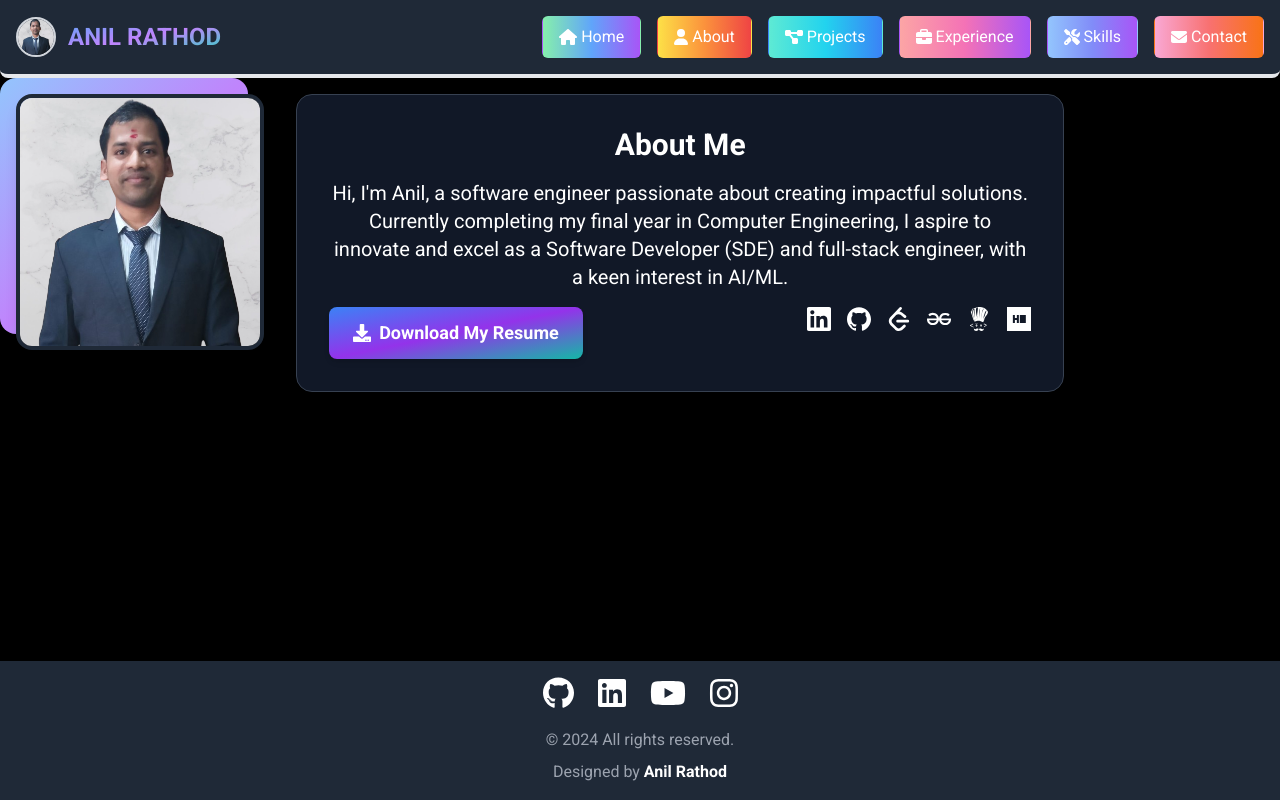
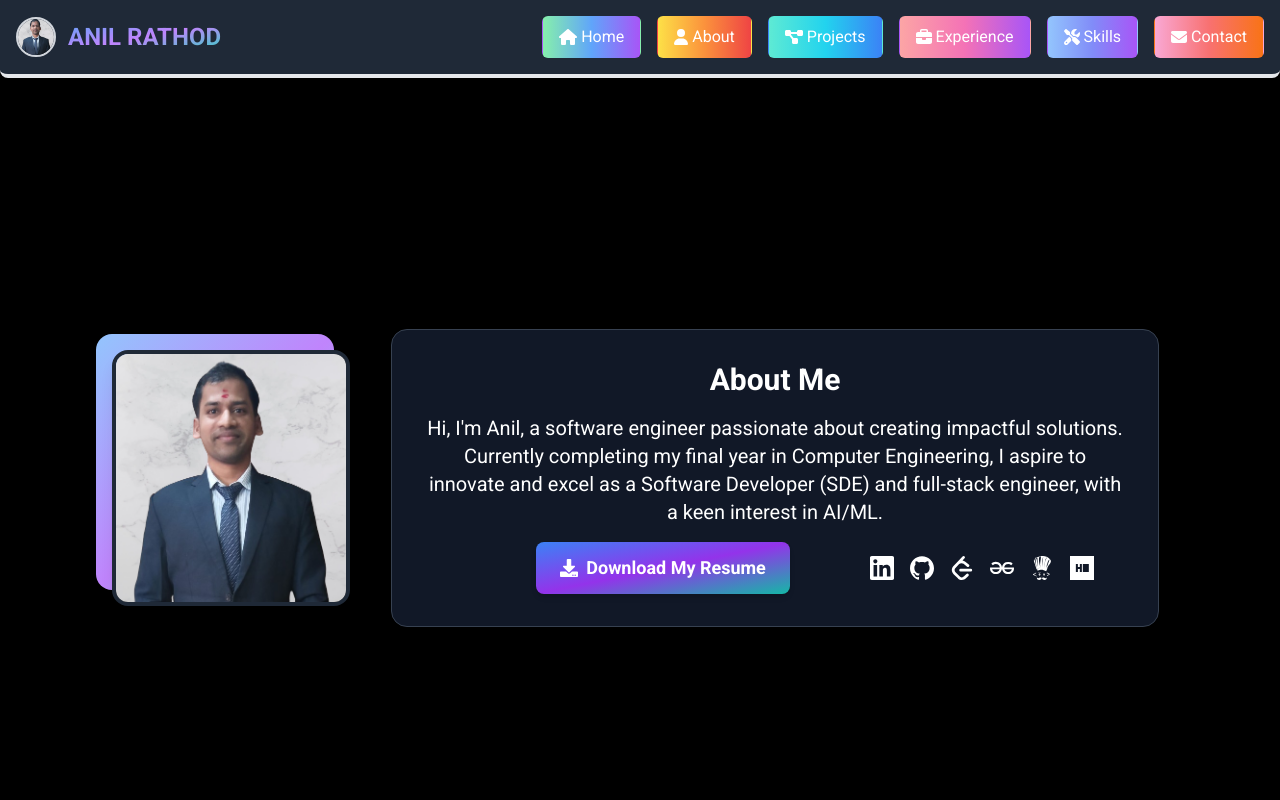
Before and after one commit to RathodAnilT/Portfolio_New, a React (Vite) app: page /about in a window 1280 px wide. Shown: the top 800 px of the page. Built offline with nearby package versions, Linux system fonts and the light colour scheme; the HTML template or start-up script is replaced by a standard one.

Commit message:
Adjusted resume button position to avoid overlap with profile icons

```diff
--- a/src/Pages/About.jsx
+++ b/src/Pages/About.jsx
@@ -4,27 +4,27 @@ import { SiGeeksforgeeks, SiGithub, SiHackerrank, SiLeetcode, SiLinkedin, SiCode
 
 const About = () => {
   return (
-    <section className="container mx-auto p-4 font-sans">
-      <div className="flex flex-col md:flex-row items-center md:items-start">
-        <div className="relative mb-8 md:mb-0 md:mr-8"> {/* Adjust spacing here */}
+    <section className="container mx-auto p-4 font-sans flex justify-center items-center min-h-screen">
+      <div className="flex flex-col md:flex-row items-center">
+        <div className="relative mb-8 md:mb-0 md:mr-8">
           <div className="absolute inset-0 bg-gradient-to-br from-blue-300 via-purple-400 to-teal-300 rounded-2xl shadow-xl transform -translate-x-4 -translate-y-4"></div>
           <div className="relative z-10">
             <img
-              src="/profile/Anil2-image.png" // Updated path
+              src="/profile/Anil2-image.png"
               alt="Anil Rathod"
               className="rounded-2xl shadow-lg border-4 border-gray-800 w-48 h-48 md:w-64 md:h-64 object-cover"
             />
           </div>
         </div>
-        <div className="md:w-4/5 flex flex-col md:flex-row items-center justify-between"> {/* Adjusted to support profile icons */}
+        <div className="md:w-4/5 flex flex-col items-center">
           <div className="w-full max-w-3xl bg-gray-900 text-white rounded-2xl shadow-2xl p-8 border border-gray-700 mb-4 md:mb-0">
             <h1 className="text-3xl font-bold mb-4 text-center">About Me</h1>
             <p className="text-xl mb-4 text-center">Hi, I'm Anil, a software engineer passionate about creating impactful solutions. Currently completing my final year in Computer Engineering, I aspire to innovate and excel as a Software Developer (SDE) and full-stack engineer, with a keen interest in AI/ML.</p>
-            <div className="flex flex-col items-center md:items-start md:flex-row md:justify-between">
+            <div className="flex flex-col items-center  md:flex-row md:justify-center">
               <a
-                href="/Anil_Resume_new.pdf" // Path to the resume in the public directory
+                href="/Anil_Resume_new.pdf"
                 download
-                className="inline-flex items-center px-6 py-3 bg-gradient-to-br from-blue-500 via-purple-600 to-teal-500 text-white text-lg font-semibold rounded-lg shadow-md hover:from-blue-600 hover:via-purple-700 hover:to-teal-600 focus:outline-none focus:ring-2 focus:ring-blue-400 focus:ring-opacity-75 mb-4 md:mb-0"
+                className="inline-flex items-center mx-20 px-6 py-3 bg-gradient-to-br from-blue-500 via-purple-600 to-teal-500 text-white text-lg font-semibold rounded-lg shadow-md hover:from-blue-600 hover:via-purple-700 hover:to-teal-600 focus:outline-none focus:ring-2 focus:ring-blue-400 focus:ring-opacity-75 mb-4 md:mb-0"
               >
                 <FaDownload className="mr-2" />
                 Download My Resume
```
Also changed, not shown: 1 other file (tests, documents, lock files or other folders).
